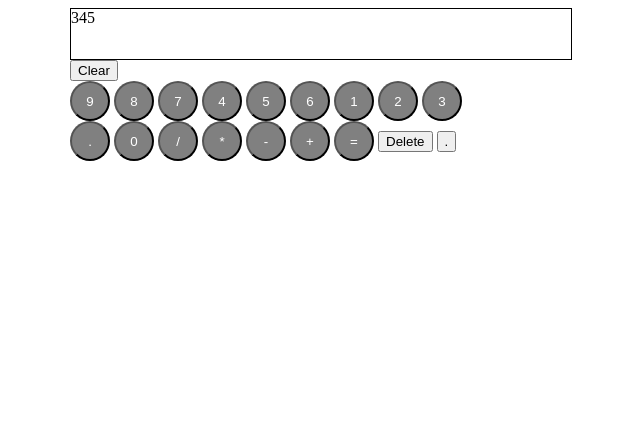
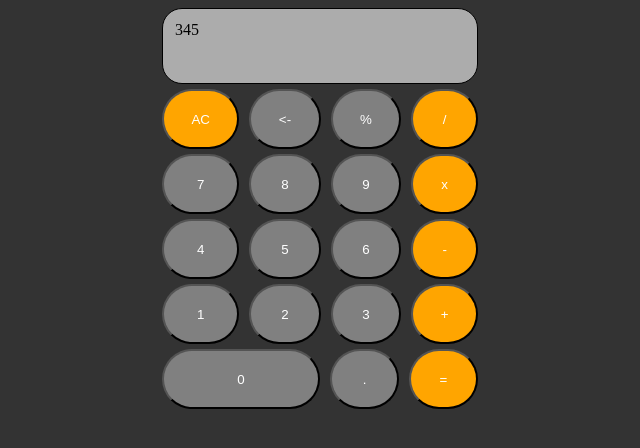
Before and after one commit to SashaNein/calculator, a plain HTML site: page index.html in a window 1280 px wide. Shown: the whole page, without its empty margins (320-960 px from the left). Drawn offline with Linux system fonts and the light colour scheme.

Commit message:
Fixed operations, added delte button

```diff
--- a/index.html
+++ b/index.html
@@ -14,27 +14,32 @@
 		<div id = "currentThing"></div>
 		</div>
 		<div class="button-grid">
-			<button id='clear'>Clear</button>
-			<div class="number-column"><button class="btn numbers" id="9">9</button>
+
+			<div class="numbers-column">
+			<button class = "btn operator" id='clear'>AC</button>
+			<button class="btn" id="deleteBtn"><-</button>
+
+			<button class="btn ">%</button>
+			<button class="btn operator" id="/">/</button>
+			<button class="btn numbers" id="7">7</button>
 			<button class="btn numbers" id="8">8</button>
-			<button class="btn numbers" id="7">7</button>
+			<button class="btn numbers" id="9">9</button>
+			<button class="btn operator" id="*">x</button>
 			<button class="btn numbers" id="4">4</button>
 			<button class="btn numbers" id="5">5</button>
 			<button class="btn numbers" id="6">6</button>
+			<button class="btn operator" id="-">-</button>
 			<button class="btn numbers" id="1">1</button>
 			<button class="btn numbers" id="2">2</button>
 			<button class="btn numbers" id="3">3</button>
+			<button class="btn operator" id="+">+</button>
 			</div>
-			<button class="btn numbers" id="dot">.</button>
+			<div class="last-row">
 			<button class="btn numbers" id="0">0</button>
-			<button class="btn operator" id="/">/</button>
-			<button class="btn operator" id="*">*</button>
-			<button class="btn operator" id="-">-</button>
-			<button class="btn operator" id="+">+</button>
+			<button class="btn numbers" id="point">.</button>
 			<button class="btn operator" id="equals">=</button>
-			<button id='delete'>Delete</button>
-			<button id='point'>.</button>
 
+			</div>
 
 
 
--- a/script.js
+++ b/script.js
@@ -6,7 +6,7 @@ let temporaryData = '';
 const numberButtons = document.querySelectorAll('.numbers');
 const operators = document.querySelectorAll('.operator')
 const equalButton = document.getElementById('equals');
-const deleteButton = document.getElementById('delete');
+const deleteButton = document.getElementById('deleteBtn');
 const clearButton = document.getElementById('clear');
 const addPoint = document.getElementById('point');
 const currentThing = document.getElementById('currentThing')
@@ -29,6 +29,7 @@ operators.forEach((button) =>
 
 
 function appendNumber(number) {
+lastThing.textContent = '';
 currentThing.textContent+=number;
 console.log(currentThing.textContent);
 }
@@ -50,35 +51,38 @@ function operate() {
 	case '+':
 		lastThing.textContent = add(num1, num2);
 		temporaryData = lastThing.textContent;
-		console.log(firstNumber);
-		console.log(secondNumber);
 		break;
 	case '-':
 		lastThing.textContent = subtract(num1, num2);
 		temporaryData = lastThing.textContent;
 		break;
-	case '*':
+	case 'x':
 		lastThing.textContent = multiply(num1, num2);
 		temporaryData = lastThing.textContent;
+		break;
 	case '/':
 		lastThing.textContent = divide(num1, num2);
 		temporaryData = lastThing.textContent;
+		break;
+	case 'AC':
+		clearScreen();
+		break;
 	}
 
 }
 
-function storeData() {
 
 
-
-}
-
 function deleteNumber() {
-
+	currentThing.textContent = currentThing.textContent.slice(0,-1);
 }
 
 function clearScreen() {
-
+lastThing.textContent = '0';
+firstNumber = '';
+secondNumber = '';
+currentOperator = '';
+temporaryData = '';
 }
 function appendPoint() {
 
--- a/style.css
+++ b/style.css
@@ -1,23 +1,44 @@
+body {
+	background-color: #333;
+}
+
 .calculator {
-	width: 500px;
+	width: 25%;
 	margin: auto;
 	height: 800px;
 
 }
 #screen {
+	border-radius: 20px;
+	padding: 12px;
+	background-color: #acacac;
 	height: 50px;
-	width: 500px;
+	width: auto;
 	border: 1px solid black;
 }
 
 .btn {
-	height: 40px;
-	width: 40px;
+	margin-top: 5px;
+	height: 60px;
 	border-radius: 50px;
 	background-color: gray;
 	color: white;
 }
+
+.operator {
+	background-color: orange;
+}
 .numbers-column {
-	display: flex;
-	flex-direction: wrap;
+	display: grid;
+  	grid-template-columns: auto auto auto auto;
+  	padding: auto;
+  	column-gap: 10px;
 }
+
+.last-row {
+	display: grid;
+	grid-template-columns: 2fr 1fr 1fr;
+}
+#point, #equals {
+	margin-left: 10px;
+}
```
